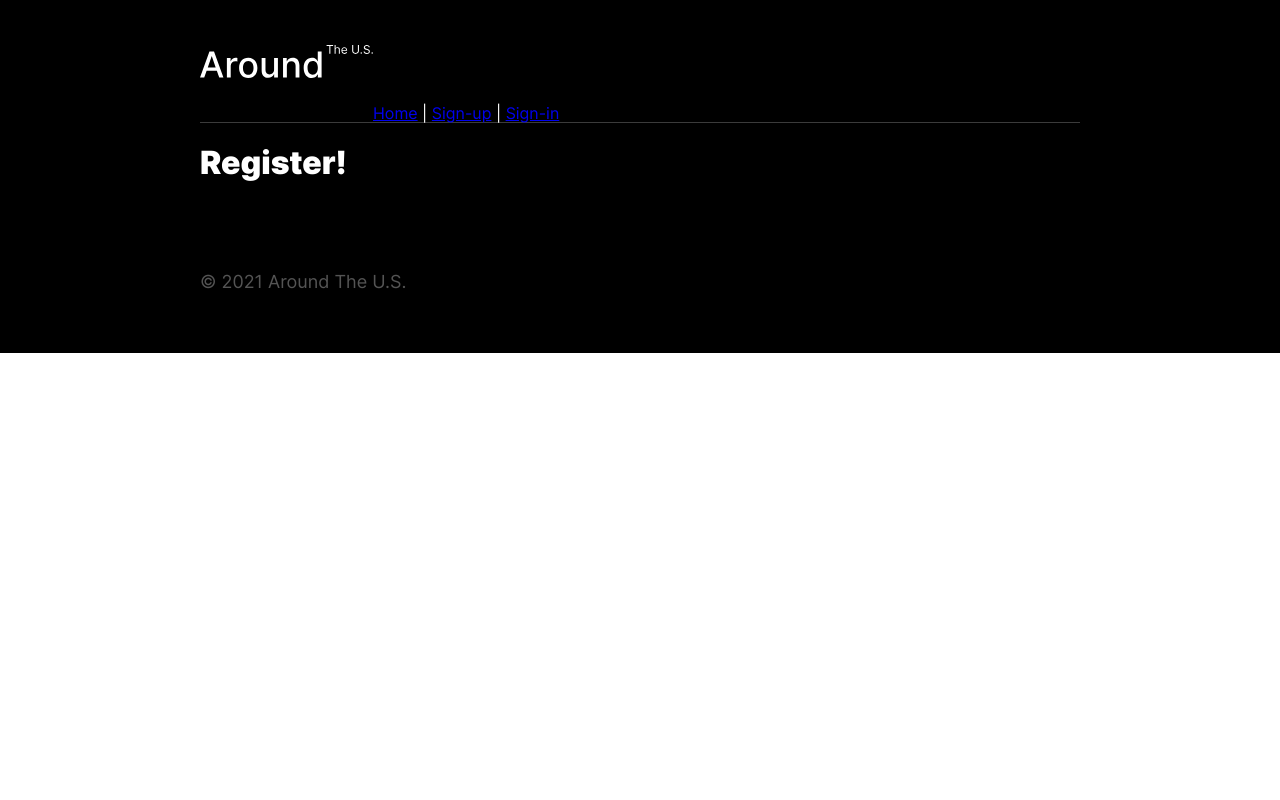
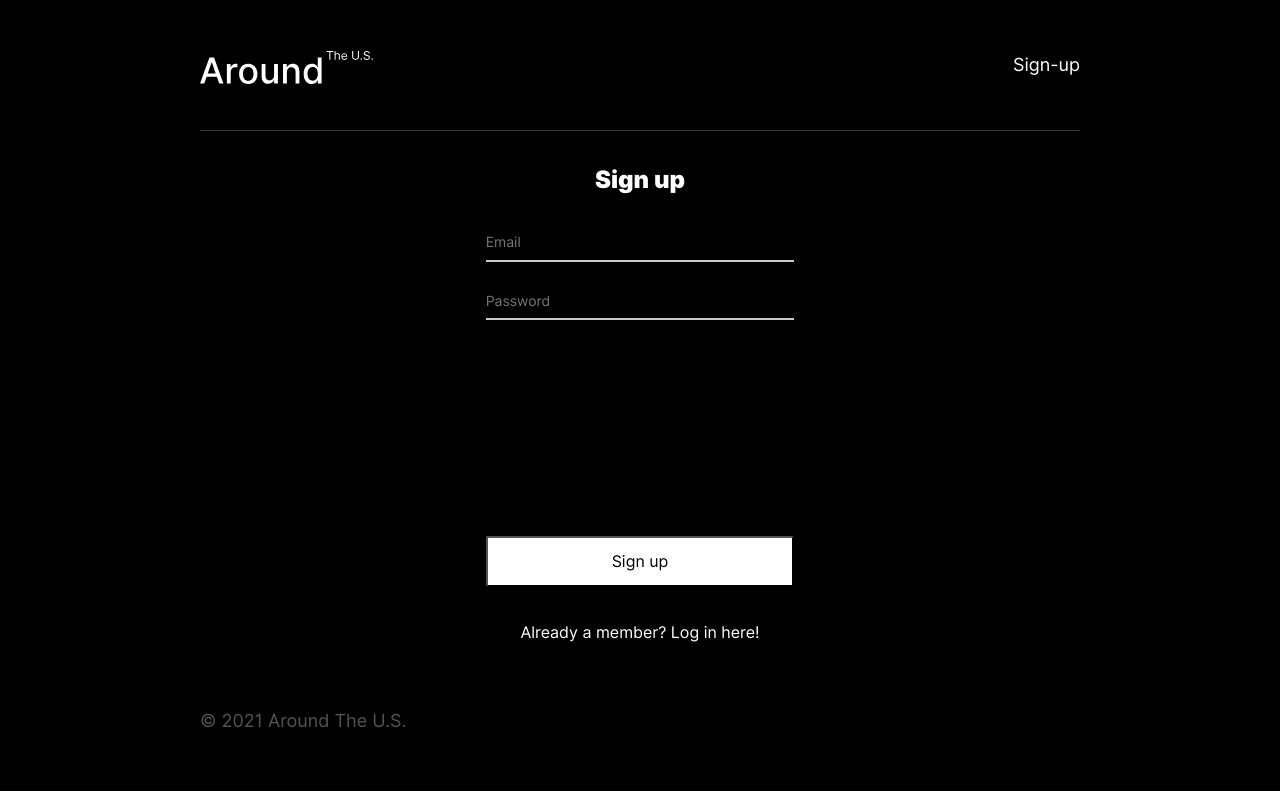
Before and after one commit to MenasheKoren/react-around-auth, a React app: page /signup in a window 1280 px wide. Built offline with nearby package versions, Linux system fonts and the light colour scheme.

Commit message:
Feat: WIP Add login and signup page

```diff
--- /dev/null
+++ b/src/blocks/entry/entry.css
@@ -0,0 +1,65 @@
+.entry {
+	display: flex;
+	flex-direction: column;
+	/*justify-content: space-between;*/
+	align-items: center;
+}
+
+.entry__title {
+	font-weight: 900;
+	font-size: 1.125em;
+	line-height: 122%;
+	color: rgb(255, 255, 255);
+	max-width: 100%;
+	padding: 1.5625rem 1.375rem 4.75rem;
+	margin: 0;
+}
+
+@media screen and (min-width: 515px) {
+	.entry__title {
+		font-size: 1.5em;
+		line-height: 121%;
+		padding: 2.125rem 2.25rem 2.375rem;
+	}
+}
+
+.entry__save {
+	font-size: 0.875em;
+	line-height: 1.2;
+	text-align: center;
+	color: rgba(0, 0, 0, 1);
+	background: rgba(255, 255, 255, 1);
+	padding: 0.875rem 6.25rem;
+	border-radius: 0.125rem;
+	margin: 2.875rem 0 0;
+	width: 100%;
+}
+
+.entry__save:disabled {
+	background: none;
+	opacity: 0.2;
+	color: rgba(0, 0, 0, 0.2);
+	cursor: default;
+}
+
+@media screen and (min-width: 515px) {
+	.entry__save {
+		font-size: 1em;
+		line-height: 122%;
+		padding: 0.875rem 7.75rem;
+		margin: 13.4rem 0 0;
+	}
+}
+
+.entry__form {
+	max-width: calc(100% - 2.75rem);
+	margin: 0 auto 1.5625rem;
+	color: rgba(0, 0, 0, 1);
+}
+
+@media screen and (min-width: 515px) {
+	.entry__form {
+		max-width: 22.375rem;
+		margin: 0 auto 2.25rem;
+	}
+}
--- /dev/null
+++ b/src/blocks/field-input/_type/field-input_type_entry.css
@@ -0,0 +1,16 @@
+.field-input_type_entry {
+	border-style: none;
+	padding: 0 0 0.5625rem 0;
+	margin-top: 1.875rem;
+	width: 100%;
+	font-size: 0.875em;
+	line-height: 1.2;
+	transition: all 0.2s;
+	border-bottom: 2px solid rgb(204, 204, 204);
+	background: transparent;
+	color: rgb(255, 255, 255);
+}
+
+.field-input_type_entry:first-child {
+	margin: 0 auto;
+}
--- a/src/blocks/header/header.css
+++ b/src/blocks/header/header.css
@@ -1,4 +1,9 @@
 .header {
 	margin: 0 auto;
 	border-bottom: 1px solid rgba(84, 84, 84, 0.7);
+	display: flex;
+	align-items: center;
+	justify-content: space-between;
+	font-size: 18px;
+	line-height: 22px;
 }
--- /dev/null
+++ b/src/blocks/link/link.css
@@ -0,0 +1,5 @@
+.link {
+	text-decoration: none;
+	cursor: pointer;
+	color: rgb(255, 255, 255);
+}
--- a/src/blocks/page/page.css
+++ b/src/blocks/page/page.css
@@ -14,4 +14,5 @@
 	-moz-text-size-adjust: 100%;
 	text-rendering: optimizeLegibility;
 	position: relative;
+
 }
--- a/src/components/App.js
+++ b/src/components/App.js
@@ -24,6 +24,7 @@ function App() {
   const [selectedCardData, setSelectedCardData] = React.useState({});
   const [cardList, setCardList] = React.useState([]);
   const [currentUser, setCurrentUser] = React.useState({});
+  const [loggedIn, setLoggedIn] = React.useState(false);
 
   useEffect(() => {
     api
--- a/src/components/Header.js
+++ b/src/components/Header.js
@@ -2,12 +2,41 @@ import logo from '../images/logo.svg';
 import React from 'react';
 import { Link } from 'react-router-dom';
 
+const loggedIn = false;
+const authed = false;
+
 export default function Header() {
-  return (
-    <header className='header'>
-      <img src={logo} alt='Around the U.S. logo' className='header__logo' />
-      <Link to='/'>Home</Link> | <Link to='/signup'>Sign-up</Link> |{' '}
-      <Link to='/signin'>Sign-in</Link>
-    </header>
-  );
+  if (!loggedIn && !authed) {
+    return (
+      <header className='header'>
+        {/*<Navigate to="/signup" />*/}
+        <img src={logo} alt='Around the U.S. logo' className='header__logo' />
+        <Link to='/signin' className='link'>Sign-up</Link>
+
+        {/*<br/>*/}
+        {/*<Link to='/'>Home</Link> | <Link to='/signup'>Sign-up</Link> |{' '}*/}
+        {/*<Link to='/signin'>Sign-in</Link>*/}
+      </header>
+    );
+  } else if (!loggedIn && authed) {
+    return (
+      <header className='header'>
+        {/*<Navigate to="/signin" />*/}
+        <img src={logo} alt='Around the U.S. logo' className='header__logo' />
+        <Link to='/signin' className='link'>Sign-in</Link>
+        {/*<br/>*/}
+        {/*<Link to='/'>Home</Link> | <Link to='/signup'>Sign-up</Link> |{' '}*/}
+        {/*<Link to='/signin'>Sign-in</Link>*/}
+      </header>
+    );
+  } else {
+    return (
+      <header className='header'>
+        {/*<Navigate to="/" />*/}
+        <img src={logo} alt='Around the U.S. logo' className='header__logo' />
+
+        <Link to='/signin' className='link'>Log out</Link>
+      </header>
+    );
+  }
 }
--- a/src/components/Login.js
+++ b/src/components/Login.js
@@ -1,7 +1,36 @@
+import { Link } from 'react-router-dom';
+import React from 'react';
+
 export default function Login() {
   return (
-    <div>
-      <h1>Login!</h1>
-    </div>
+    <section className={`entry entry_type_login`}>
+      <h2 className='entry__title'>Log in</h2>
+      <form className='entry__form'>
+        <input
+          type='email'
+          className='field-input field-input_type_entry'
+          placeholder='Email'
+          id='email-input'
+          name='email'
+          required
+        />
+        <span className='error-message' id='email-input-error' />
+        <input
+          type='password'
+          className='field-input field-input_type_entry'
+          placeholder='Password'
+          id='password-input'
+          name='password'
+          required
+        />
+        <span className='error-message' id='password-input-error' />
+        <button className='entry__save button  button_hover_dark' type='submit'>
+          Log in
+        </button>
+      </form>
+      <Link to='/signup' className='link entry__redirect'>
+        Not a member yet? Sign up here!
+      </Link>
+    </section>
   );
 }
--- a/src/components/Register.js
+++ b/src/components/Register.js
@@ -1,7 +1,39 @@
+import { Link } from 'react-router-dom';
+import React from 'react';
+
 export default function Register() {
   return (
-    <div>
-      <h1>Register!</h1>
-    </div>
+    <section className={`entry entry_type_signup`}>
+      <h2 className='entry__title'>Sign up</h2>
+      <form className='entry__form'>
+        <input
+          type='email'
+          className='field-input field-input_type_entry'
+          placeholder='Email'
+          id='email-input'
+          name='email'
+          required
+        />
+        <span className='error-message' id='email-input-error' />
+        <input
+          type='password'
+          className='field-input field-input_type_entry'
+          placeholder='Password'
+          id='password-input'
+          name='password'
+          required
+        />
+        <span className='error-message' id='password-input-error' />
+        <button
+          className='entry__save button button_hover_darker'
+          type='submit'
+        >
+          Sign up
+        </button>
+      </form>
+      <Link to='/signin' className='link entry__redirect'>
+        Already a member? Log in here!
+      </Link>
+    </section>
   );
 }
--- a/src/index.css
+++ b/src/index.css
@@ -1,6 +1,7 @@
 @import url(./vendor/normalize.css);
 @import url(./vendor/fonts/fonts.css);
 
+@import url(./blocks/link/link.css);
 @import url(./blocks/ellipses/ellipses.css);
 @import url(./blocks/button/button.css);
 @import url(./blocks/button/_hover/button_hover_light.css);
@@ -14,6 +15,8 @@
 @import url(./blocks/header/header.css);
 @import url(./blocks/header/__logo/header__logo.css);
 
+@import url(./blocks/entry/entry.css);
+
 @import url(./blocks/profile/profile.css);
 @import url(./blocks/avatar/avatar.css);
 @import url(./blocks/avatar/__image/avatar__image.css);
@@ -26,6 +29,9 @@
 @import url(./blocks/profile-info/__profession/profile-info__profession.css);
 @import url(./blocks/add-button/add-button.css);
 
+@import url(./blocks/field-input/field-input.css);
+@import url(./blocks/field-input/_type/field-input_type_entry.css);
+
 @import url(./blocks/popup/popup.css);
 @import url(./blocks/popup/_opened/popup_opened.css);
 @import url(./blocks/popup/__container/popup__container.css);
@@ -37,7 +43,6 @@
 @import url(./blocks/popup/__caption/popup__caption.css);
 @import url(./blocks/popup/__title/popup__title.css);
 @import url(./blocks/popup/__form/popup__form.css);
-@import url(./blocks/field-input/field-input.css);
 @import url(./blocks/popup/__save/popup__save.css);
 @import url(./blocks/popup/__save/_type/popup__save_type_remove-card.css);
 
```
Also changed, not shown: src/components/Entry.js (added, +37 -0 lines), src/blocks/entry/_type/entry_type_login.css (added), src/blocks/entry/_type/entry_type_register.css (added), src/utils/auth.js (line endings or trailing spaces).
